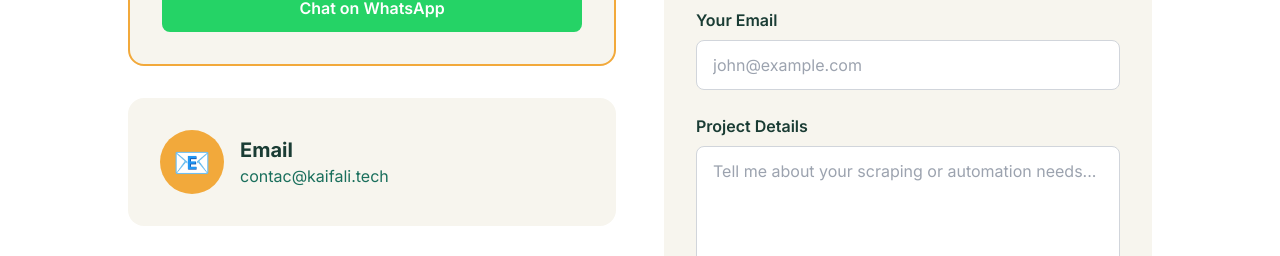
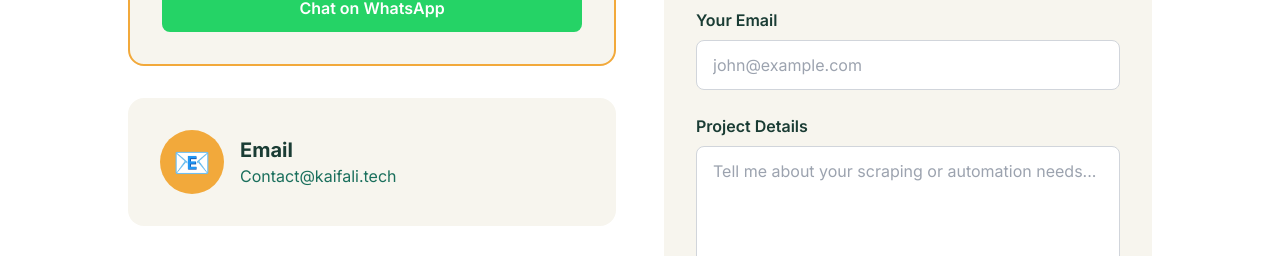
Before and after one commit to kaif11ali/portfolio, a React (Vite) app: page / in a window 1280 px wide. Shown: the part 3561-3817 px from the top of the page. Built offline with nearby package versions, Linux system fonts and the light colour scheme; the HTML template or start-up script is replaced by a standard one.

Commit message:
fix: update contact links for accuracy and consistency

```diff
--- a/src/components/Contact.jsx
+++ b/src/components/Contact.jsx
@@ -55,7 +55,7 @@ const Contact = () => {
                 </div>
               </div>
               <a
-                href="https://wa.me/yourphonenumber"
+                href="https://wa.me/7779018599"
                 target="_blank"
                 rel="noopener noreferrer"
                 className="block w-full bg-[#25D366] text-white text-center py-3 rounded-lg font-semibold hover:bg-[#1fb855] transition-colors"
@@ -76,7 +76,7 @@ const Contact = () => {
                     href="mailto:kaifali@example.com"
                     className="text-[#1A6F5C] hover:text-[#F2A93B] transition-colors"
                   >
-                    contac@kaifali.tech
+                    Contact@kaifali.tech
                   </a>
                 </div>
               </div>
```
